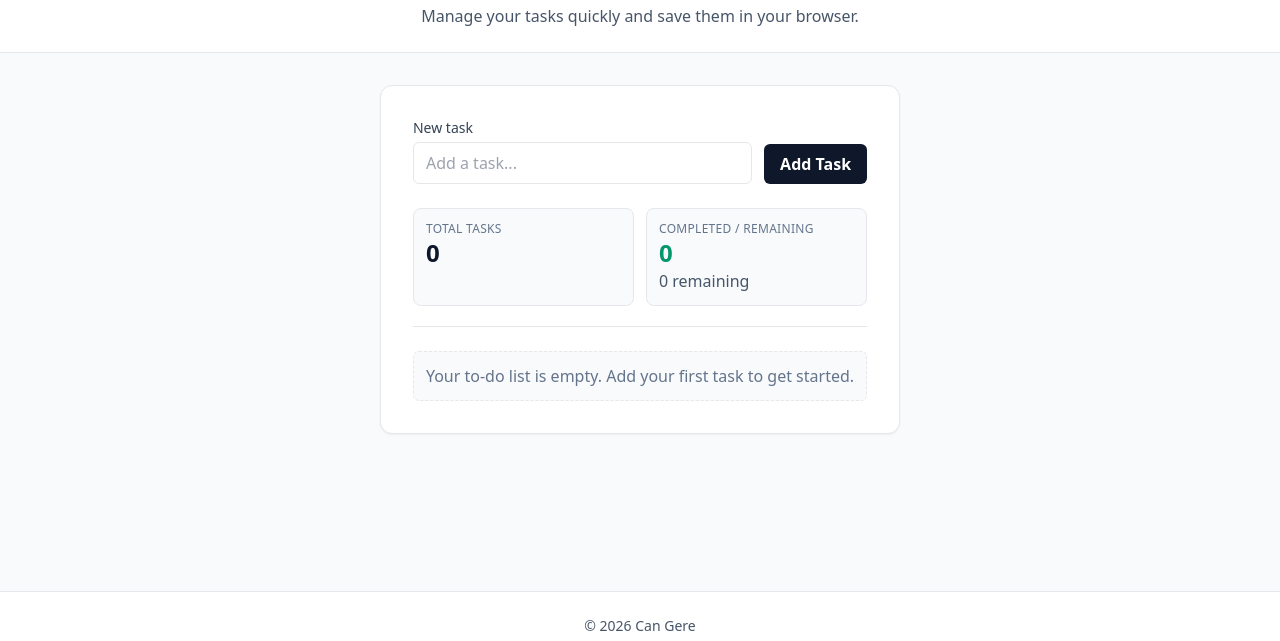
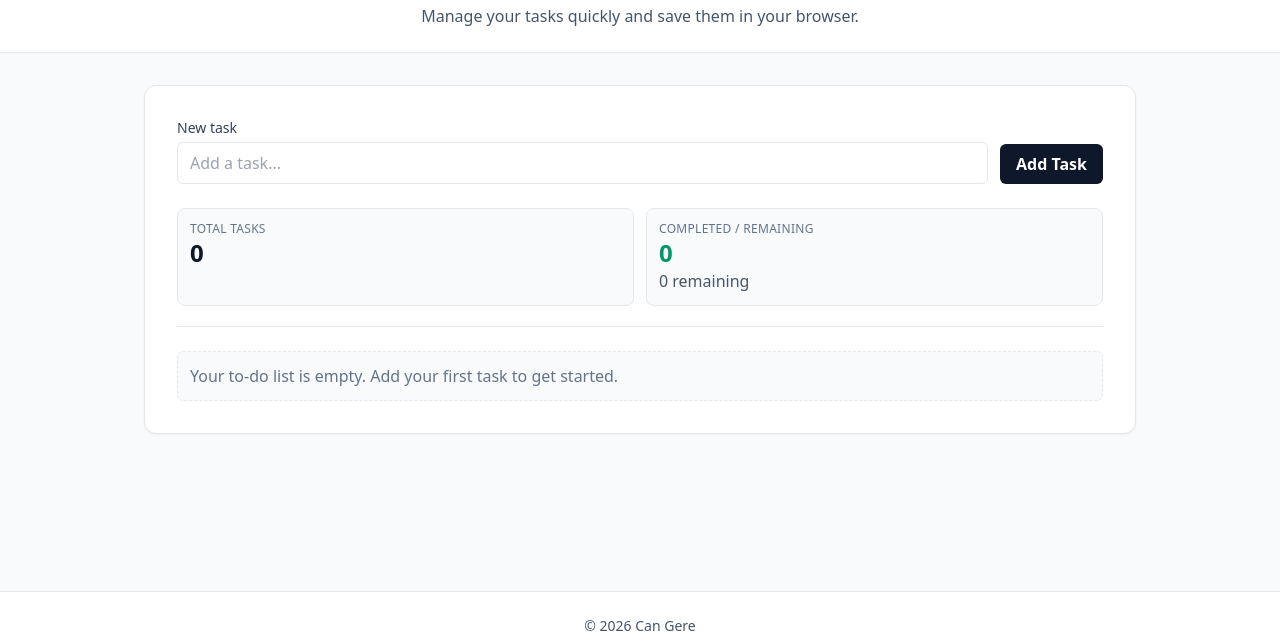
Before and after one commit to GuaneG/my-portfolio, a plain HTML site: page todo-list.html in a window 1280 px wide. Shown: the part 108-749 px from the top of the page. Drawn offline with nearby package versions, Linux system fonts and the light colour scheme.

Commit message:
Added TODO-LIST NAVBAR Option to other .html files and fixed width of main element at todolist

```diff
--- a/todo-list.html
+++ b/todo-list.html
@@ -28,7 +28,7 @@
 
 
 <!--MAIN ELEMENT STARTS-->
-    <main class="max-w-5xl mx-auto px-4 py-8 ">
+    <main class="w-full max-w-5xl mx-auto px-4 py-8 ">
       <section class="bg-white rounded-xl border shadow-sm p-6 md:p-8">
         <!--ADD TASK-->
         <div class="flex flex-col sm:flex-row sm:items-end sm:gap-3 gap-2">
```
Also changed, not shown: contacts.html (+1 -0 lines), index.html (+1 -0 lines), projects.html (+1 -0 lines).
